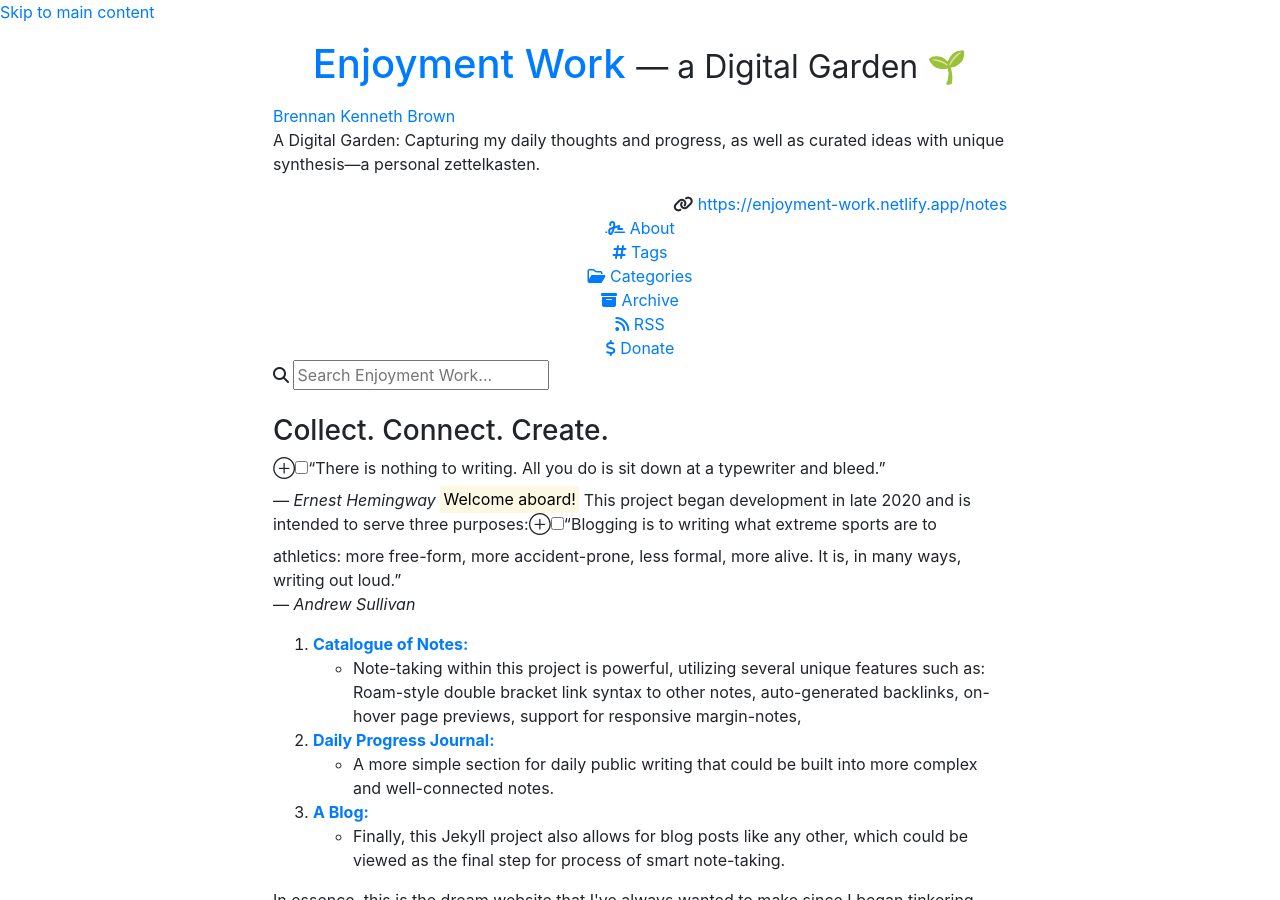
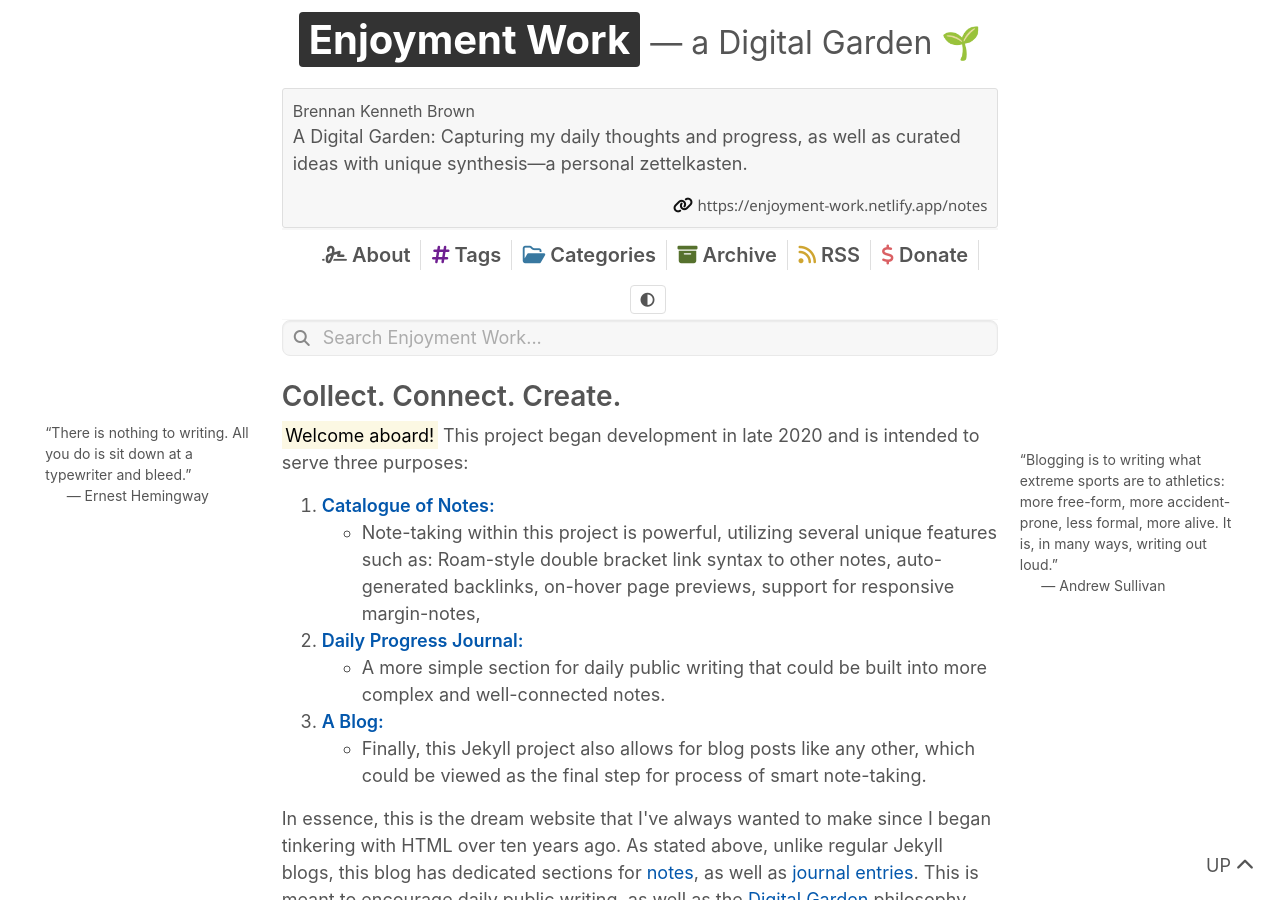
Before and after one commit to brennanbrown/enjoyment-work, a Jekyll site: the page built from index.md, in a window 1280 px wide and 900 px high. Built offline with Jekyll 4.4.1, drawn with Linux system fonts in a browser that asks for light colours; nearby versions of some CDN libraries; part of the change alters nothing that is shown.

Commit message:
feat(dark-mode): add theme toggle, early theme setter, and header integration

```diff
--- a/_includes/head.html
+++ b/_includes/head.html
@@ -6,6 +6,11 @@
     <meta content="width=device-width, initial-scale=1" name="viewport"/>
     <meta content="Jekyll" name="generator">
     <link href="LICENSE" rel="license">
+    <meta name="color-scheme" content="light dark">
+
+    <!-- Performance: preconnect to CDN origins -->
+    <link rel="preconnect" href="https://cdn.jsdelivr.net" crossorigin>
+    <link rel="preconnect" href="https://kit.fontawesome.com" crossorigin>
 
     <meta content="{{ site.title }}" property="og:site_name"/>
     <meta content="{{ site.description }}" property="og:description">
@@ -32,8 +37,7 @@
         <meta content="index,follow" name="robots"><!-- All Search Engines -->
         <meta content="index,follow" name="googlebot"><!-- Google Specific -->
 
-            <!-- Font Awesome 5 -->
-        <script crossorigin="anonymous" src="https://kit.fontawesome.com/e9dddf84a6.js"></script>
+            <!-- Font Awesome 5 (deferred version added later) -->
 
         <link rel="icon" href="{{site.favicon}}" type="image/png" sizes="16x16"/>
         <link rel="canonical" href="{{site.url}}{{page.url}}">
@@ -41,13 +45,56 @@
 
         <!-- Bootstrap core CSS -->
         <link crossorigin="anonymous" href="https://cdn.jsdelivr.net/npm/bootstrap@4.5.3/dist/css/bootstrap.min.css" integrity="sha384-TX8t27EcRE3e/ihU7zmQxVncDAy5uIKz4rEkgIXeMed4M0jlfIDPvg6uqKI2xXr2" rel="stylesheet">
+        <!-- Early theme setter to avoid flash -->
+        <script>
+          (function() {
+            try {
+              var t = localStorage.getItem('theme');
+              if (t === 'dark') document.documentElement.setAttribute('data-theme', 'dark');
+              else if (t === 'light') document.documentElement.setAttribute('data-theme', 'light');
+            } catch (e) {}
+          })();
+        </script>
+
         <!-- CSS -->
         <link class="default" href="/assets/css/style.css" media="all" rel="stylesheet"/>
+        <!-- Preload critical CSS -->
+        <link rel="preload" href="/assets/css/main.css" as="style">
+        <!-- New SCSS bundle (progressive). Jekyll compiles assets/css/main.scss -> main.css -->
+        <link href="/assets/css/main.css" media="all" rel="stylesheet"/>
 
         <!--[if IE]>
         <link href="/assets/css/ie-target.css" rel="stylesheet" type="text/css"/>
         <![endif]-->
             <!--<link href="/assets/css/prism.css" rel="stylesheet" />-->
         <link rel="alternate" type="application/rss+xml" href="{{ site.url }}/feed.xml">
-    </head
-</head>
+        <script defer src="/assets/js/theme-toggle.js"></script>
+        <!-- Defer Font Awesome kit to avoid render-blocking -->
+        <script defer crossorigin="anonymous" src="https://kit.fontawesome.com/e9dddf84a6.js"></script>
+
+        <!-- SEO: JSON-LD structured data -->
+        <script type="application/ld+json">
+        {
+          "@context": "https://schema.org",
+          "@type": "Person",
+          "name": {{ site.name | jsonify }},
+          "url": {{ site.url | jsonify }},
+          "image": {{ site.profile_pic | jsonify }},
+          "description": {{ site.description | jsonify }},
+          "sameAs": [
+            {{ site.github | jsonify }},
+            {{ site.twitter | jsonify }},
+            {{ site.portfolio | jsonify }}
+          ]
+        }
+        </script>
+        <script type="application/ld+json">
+        {
+          "@context": "https://schema.org",
+          "@type": "WebSite",
+          "name": {{ site.title | jsonify }},
+          "url": {{ site.url | jsonify }},
+          "description": {{ site.description | jsonify }}
+        }
+        </script>
+    </head>
--- a/_includes/header.html
+++ b/_includes/header.html
@@ -13,7 +13,7 @@
         <div class="userboard profile-board-col">
             <div class="username">
                 <span>
-                    <a " href="/about">{{site.name}}</a>
+                    <a href="/about">{{site.name}}</a>
                 </span>
             </div>
             <div class=" userdesc">
@@ -25,59 +25,65 @@
             </div>
         </div>
     </div>
-    <div class="main-site-subheader menu disable-select text-center">
+    <nav class="main-site-subheader menu disable-select text-center" aria-label="Primary">
         <div class="about">
-            <a " href="/about">
+            <a href="/about"{% if page.url == '/about/' %} aria-current="page"{% endif %}>
                 <i class=" fas fa-signature"></i>
                 About
             </a>
         </div>
         <div class="hashtags">
-            <a " href="/tags">
+            <a href="/tags"{% if page.url == '/tags/' %} aria-current="page"{% endif %}>
                 <i class=" fas fa-hashtag"></i>
                 Tags
             </a>
         </div>
         <div class="categories">
-            <a " href="/categories">
+            <a href="/categories"{% if page.url == '/categories/' %} aria-current="page"{% endif %}>
                 <i class=" far fa-folder-open"></i>
                 Categories
             </a>
         </div>
         <div class="archive">
-            <a " href="/archive">
+            <a href="/archive"{% if page.url == '/archive/' %} aria-current="page"{% endif %}>
                 <i class=" fas fa-archive"></i>
                 Archive
             </a>
         </div>
         <div class="rss">
-            <a " href="/feed.xml">
+            <a href="/feed.xml"{% if page.url == '/feed.xml' %} aria-current="page"{% endif %}>
                 <i class=" fas fa-rss"></i>
                 RSS
             </a>
         </div>
         <div class="donate">
-            <a href="{{ site.donate_link }}" ">
+            <a href="{{ site.donate_link }}">
                 <i class=" fas fa-dollar-sign"></i>
                 Donate
             </a>
         </div>
+        <div class="theme-toggle">
+            <button id="theme-toggle" class="btn btn-sm" type="button" aria-label="Toggle dark mode">
+                <i class="fas fa-adjust" aria-hidden="true"></i>
+                <span class="sr-only">Toggle theme</span>
+            </button>
         </div>
+    </nav>
     <div class="searchbar search-container sans">
         <i aria-hidden="true" class="fa fa-search"></i>
         <input autocomplete="off" id="search-input" oninput="changeResultContainerDisp(this.value)" placeholder="Search Enjoyment Work..." type="text"/>
         <label for="search-input"></label>
         <ul id="results-container"></ul>
     </div>
-    <script src="/assets/js/simple-jekyll-search.min.js"></script>
+    <script defer src="/assets/js/simple-jekyll-search.min.js"></script>
     <script>
+        window.addEventListener('DOMContentLoaded', function () {
           function changeResultContainerDisp(val) {
               if (val) {
                   document.getElementById("results-container").style.display = "block";
                   document.getElementById("search-input").addEventListener('blur', function () {
                       document.addEventListener('click', function (event) {
-                        var isClickInside = document.getElementById("results-container").contains(event
-                            .target);
+                          var isClickInside = document.getElementById("results-container").contains(event.target);
                           if (!isClickInside) {
                               document.getElementById("results-container").style.display = "none";
                           }
@@ -87,15 +93,19 @@
                   document.getElementById("results-container").style.display = "none";
               }
           }
+          window.changeResultContainerDisp = changeResultContainerDisp;
+          if (window.SimpleJekyllSearch) {
             var sjs = SimpleJekyllSearch({
                 searchInput: document.getElementById('search-input'),
                 resultsContainer: document.getElementById('results-container'),
                 json: '/search.json',
-            searchResultTemplate: '<li class="search_res" style="list-style: none;"><a href="{{ site.url }}{url}" color: #555555;"><p><strong>></strong> {title}</p></a></li>',
+                searchResultTemplate: '<li class="search_res" style="list-style: none;"><a class="search-link" href="{url}"><p><strong>&gt;</strong> {title}</p></a></li>',
                 noResultsText: 'No results found. Try another search.',
                 fuzzy: false,
                 limit: 5
-        })
+            });
+          }
+        });
     </script>
     {%- if page.permalink != "/" -%}
         {% include breadcrumbs.html %}
--- /dev/null
+++ b/assets/js/theme-toggle.js
@@ -0,0 +1,27 @@
+(function(){
+  function getSystemPrefersDark(){
+    return window.matchMedia && window.matchMedia('(prefers-color-scheme: dark)').matches;
+  }
+  function applyTheme(theme){
+    if(theme === 'dark') document.documentElement.setAttribute('data-theme','dark');
+    else if(theme === 'light') document.documentElement.setAttribute('data-theme','light');
+    else document.documentElement.removeAttribute('data-theme');
+  }
+  function currentTheme(){
+    try { return localStorage.getItem('theme'); } catch(e){ return null; }
+  }
+  function saveTheme(theme){
+    try { if(theme) localStorage.setItem('theme', theme); else localStorage.removeItem('theme'); } catch(e){}
+  }
+  function toggle(){
+    var t = currentTheme();
+    if(!t){ t = getSystemPrefersDark() ? 'dark' : 'light'; }
+    var next = (t === 'dark') ? 'light' : 'dark';
+    saveTheme(next);
+    applyTheme(next);
+  }
+  document.addEventListener('DOMContentLoaded', function(){
+    var btn = document.getElementById('theme-toggle');
+    if(btn){ btn.addEventListener('click', toggle); }
+  });
+})();
```
Lines whose indentation alone changed are shown as unchanged.
